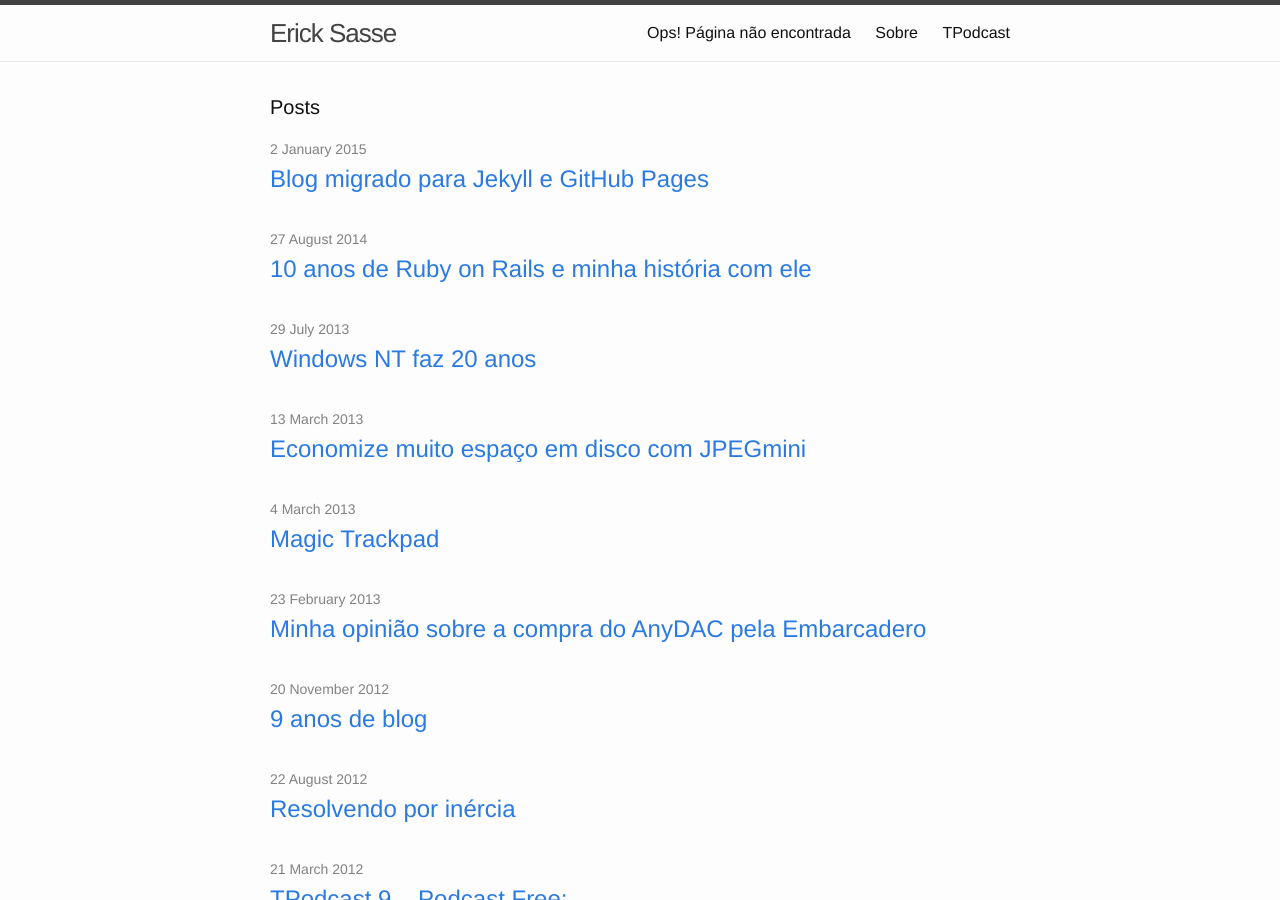
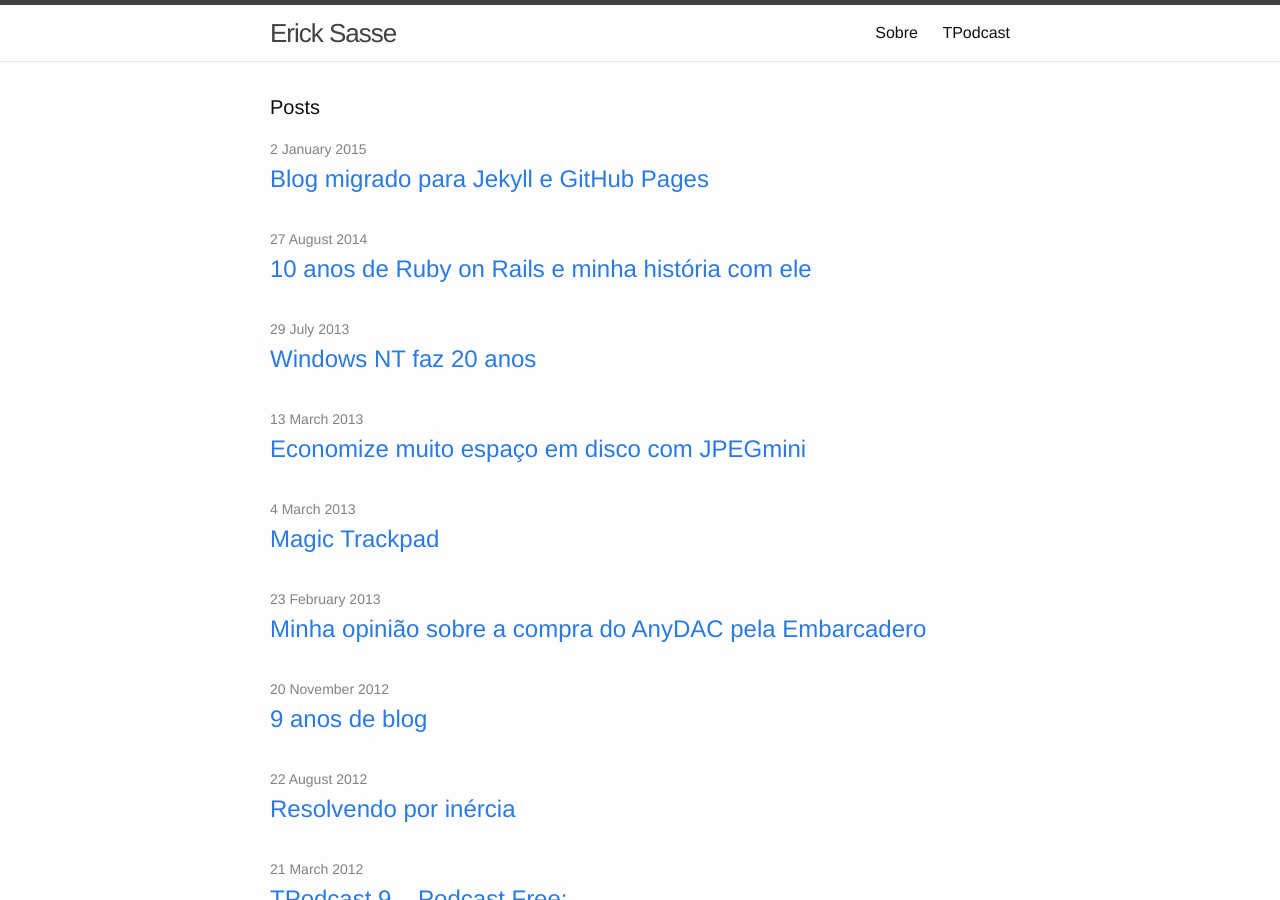
Before and after one commit to esasse/esasse.github.io, a Jekyll site: the page built from index.html, in a window 1280 px wide and 900 px high. Built offline with Jekyll 4.4.1, drawn with Linux system fonts in a browser that asks for light colours.

Commit message:
Corrige bug que mostrava a página 404 no menu

```diff
--- a/_includes/header.html
+++ b/_includes/header.html
@@ -16,7 +16,9 @@
       <div class="trigger">
         {% for page in site.pages %}
           {% if page.title %}
-          <a class="page-link" href="{{ page.url | prepend: site.baseurl }}">{{ page.title }}</a>
+            {% if page.url != "/404.html" %}
+              <a class="page-link" href="{{ page.url | prepend: site.baseurl }}">{{ page.title }}</a>
+            {% endif %}
           {% endif %}
         {% endfor %}
       </div>
```
